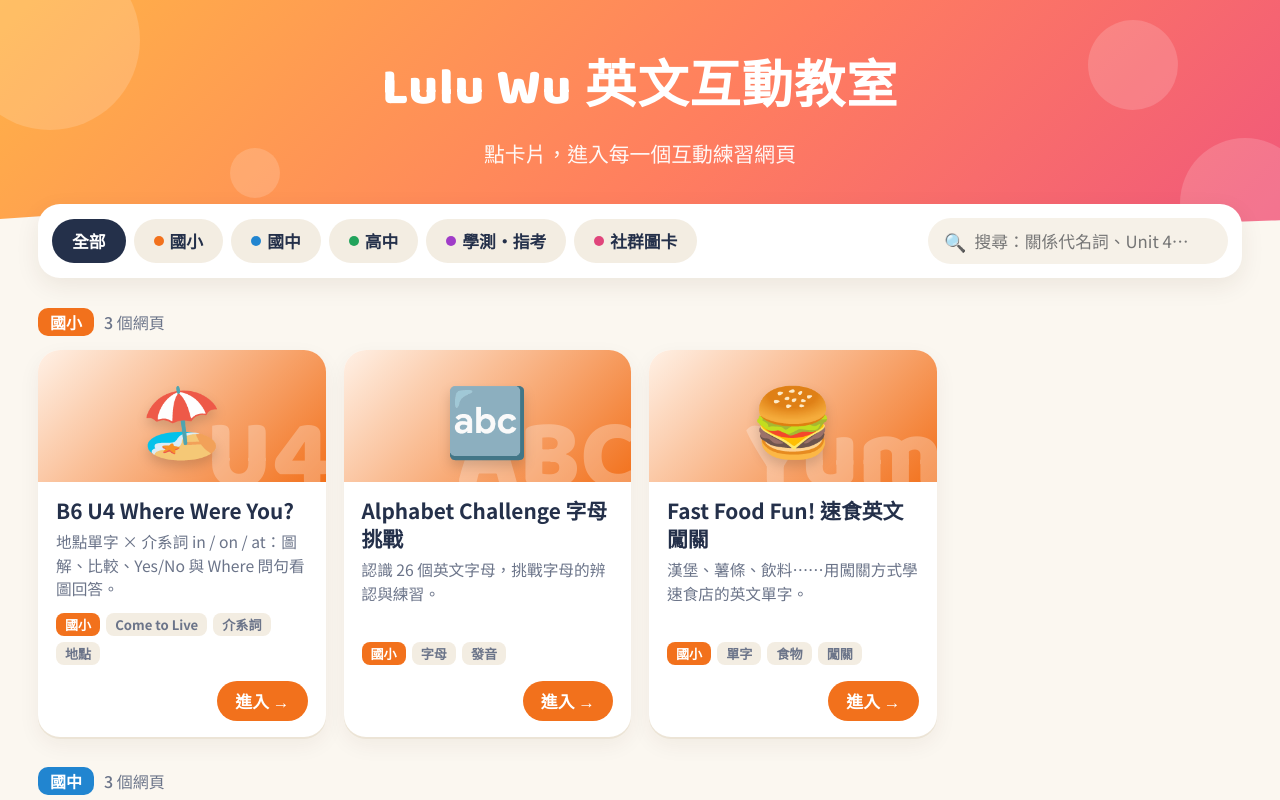
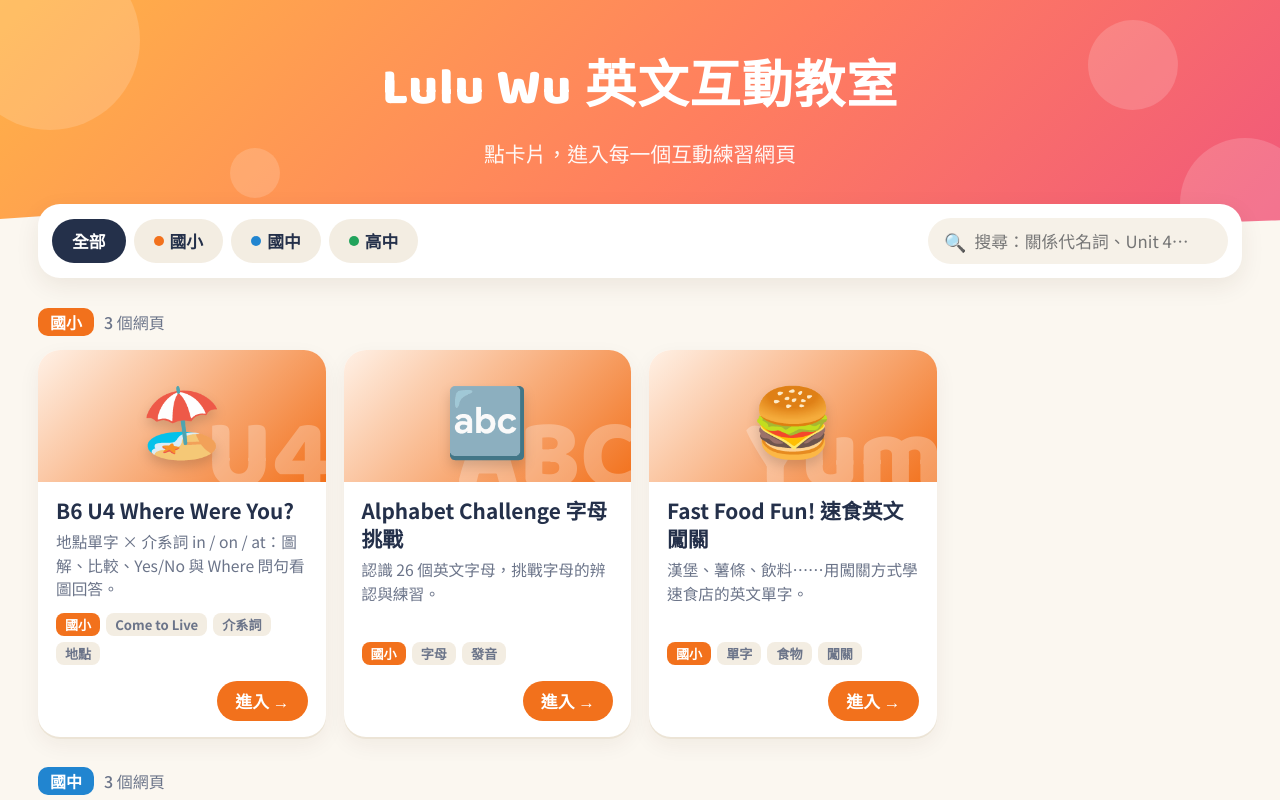
Before and after one commit to oohya330-glitch/english-classroom, a plain HTML site: page index.html in a window 1280 px wide. Shown: the top 800 px of the page. Drawn offline with Linux system fonts and the light colour scheme.

Commit message:
Update index.html

```diff
--- a/index.html
+++ b/index.html
@@ -116,7 +116,8 @@ const PAGES = [
 
 ];
 
-const LV = { e:['國小','var(--e)','#fff1e6'], j:['國中','var(--j)','#e6f2fc'], s:['高中','var(--s)','#e5f7ec'], g:['學測・指考','var(--g)','#f5e9fb'], c:['社群圖卡','var(--c)','#fde8ef'] };
+const LV = { e:['國小','var(--e)','#fff1e6'], j:['國中','var(--j)','#e6f2fc'], s:['高中','var(--s)','#e5f7ec'] };
+// 之後要加回分類：在上面加 g:['學測・指考','var(--g)','#f5e9fb'] 或 c:['社群圖卡','var(--c)','#fde8ef']
 let filter='all';
 
 const chips=document.getElementById('chips');
```
